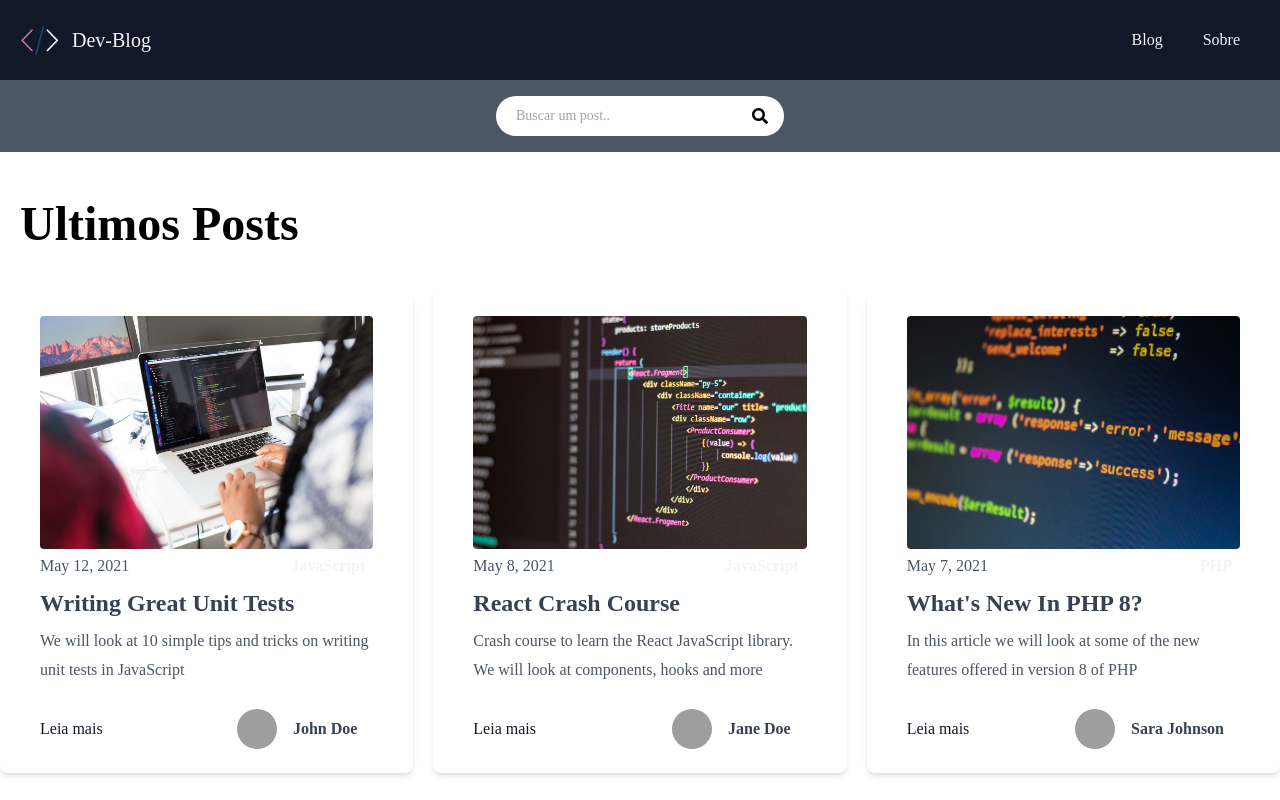
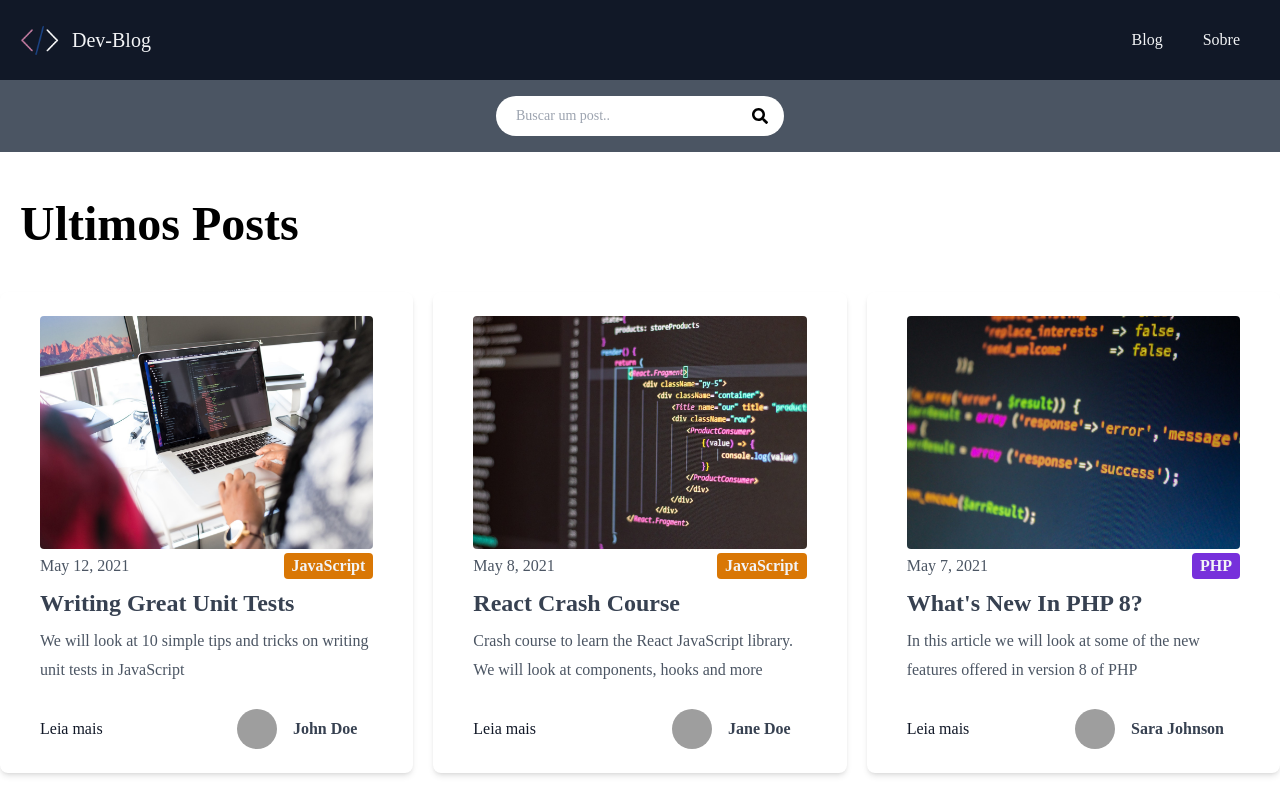
Before and after one commit to jeffersonbraster/blog-next-md, a Next.js app: page / in a window 1280 px wide. Shown: the top 800 px of the page. Built offline with nearby package versions, Linux system fonts and the light colour scheme; grey boxes are pictures that could not be loaded.

Commit message:
fix color in category

```diff
--- a/src/components/CategoryLabel.js
+++ b/src/components/CategoryLabel.js
@@ -10,7 +10,7 @@ const CategoryLabel = ({ children }) => {
 
   return (
     <div
-      className={`px-2 py-1 text-gray-100 font-bold rounded bg-${colorKey[children]}-500`}
+      className={`px-2 py-1 text-gray-100 font-bold rounded bg-${colorKey[children]}-600`}
     >
       <Link href={`/blog/category/${children.toLowerCase()}`}>{children}</Link>
     </div>
```
